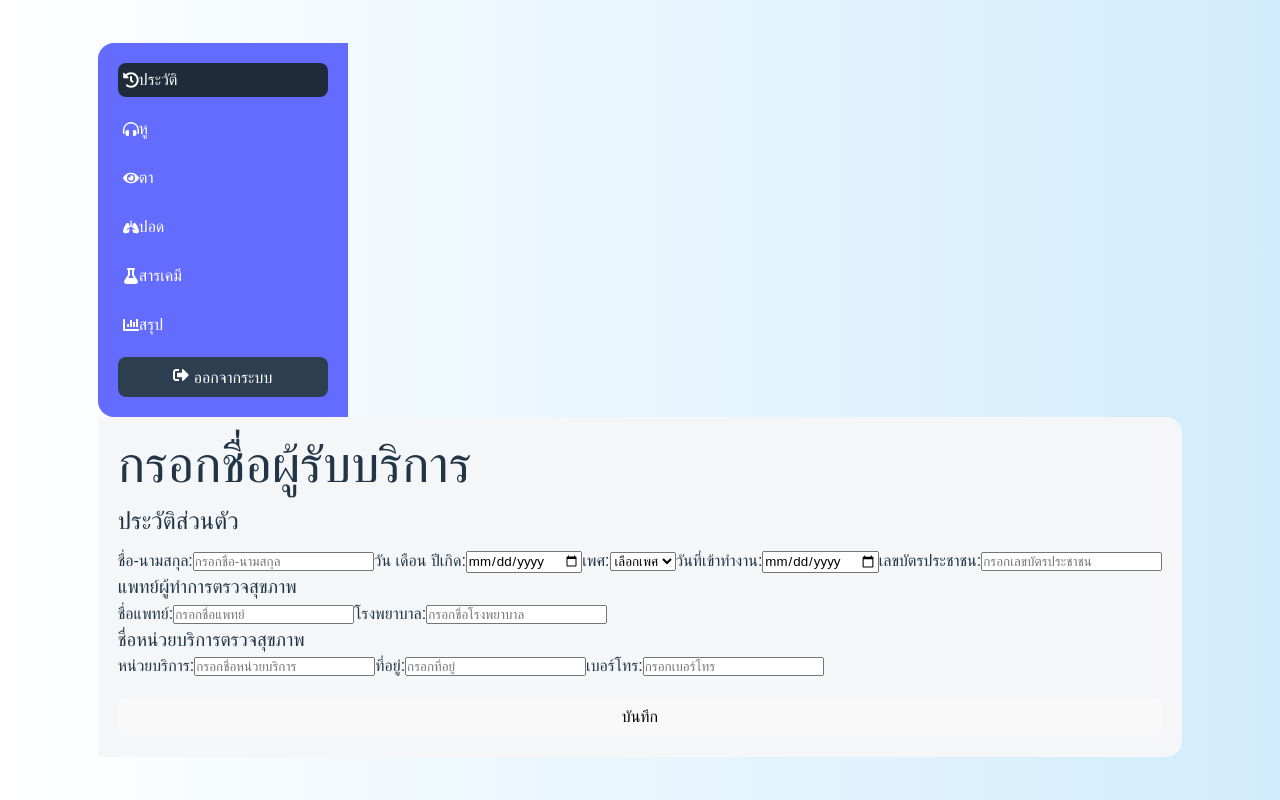
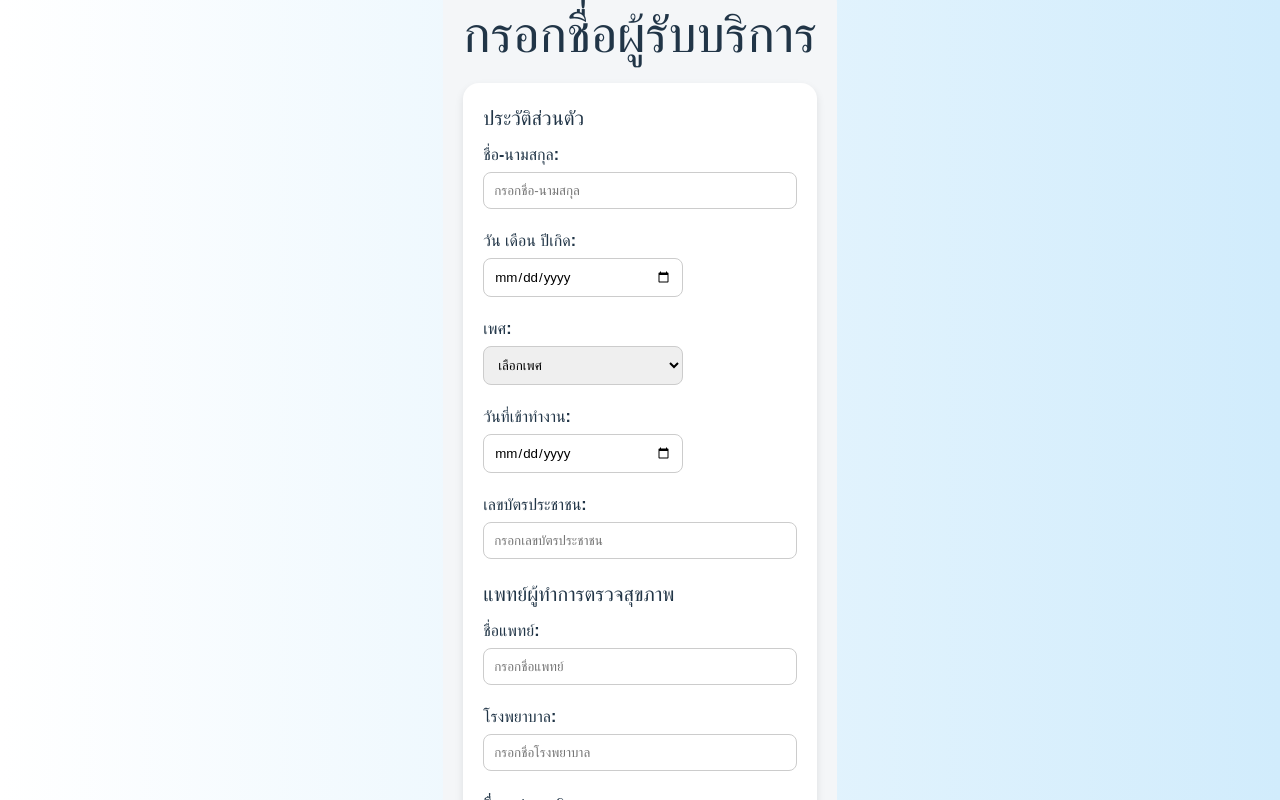
Before and after one commit to joozery/webappmo, a React (Vite) app in the folder frontend/: page /dashboard in a window 1280 px wide. Shown: the top 800 px of the page. Built offline with nearby package versions, Linux system fonts and the light colour scheme.

Commit message:
Updated CSS for sidebar and container, added spacing and border-radius

```diff
--- a/frontend/src/components/Dashboard.css
+++ b/frontend/src/components/Dashboard.css
@@ -133,9 +133,59 @@ table tbody tr:hover {
   font-weight: bold;
 }
 
+/* Form Styles */
+.form-container {
+  margin-top: 20px;
+  background-color: white;
+  padding: 20px;
+  border-radius: 16px;
+  box-shadow: 0 4px 8px rgba(0, 0, 0, 0.1);
+}
+
+.form-container h2, .form-container h3 {
+  margin-bottom: 10px;
+  font-size: 20px;
+}
+
+.form-container p {
+  margin-bottom: 10px;
+  font-size: 16px;
+}
+
+.form-container label {
+  display: block;
+  font-weight: bold;
+  margin-bottom: 5px;
+}
+
+.form-container input, .form-container select {
+  width: 100%;
+  padding: 10px;
+  margin-bottom: 20px;
+  border: 1px solid #ccc;
+  border-radius: 8px;
+}
+
+.form-container input[type="date"], .form-container select {
+  max-width: 200px;
+}
+
 .footer {
   margin-top: 20px;
   text-align: right;
+}
+
+.save-btn {
+  background-color: #646cff;
+  color: white;
+  padding: 10px 20px;
+  border-radius: 8px;
+  border: none;
+  cursor: pointer;
+}
+
+.save-btn:hover {
+  background-color: #5058b0;
 }
 
 .logout-btn {
```
